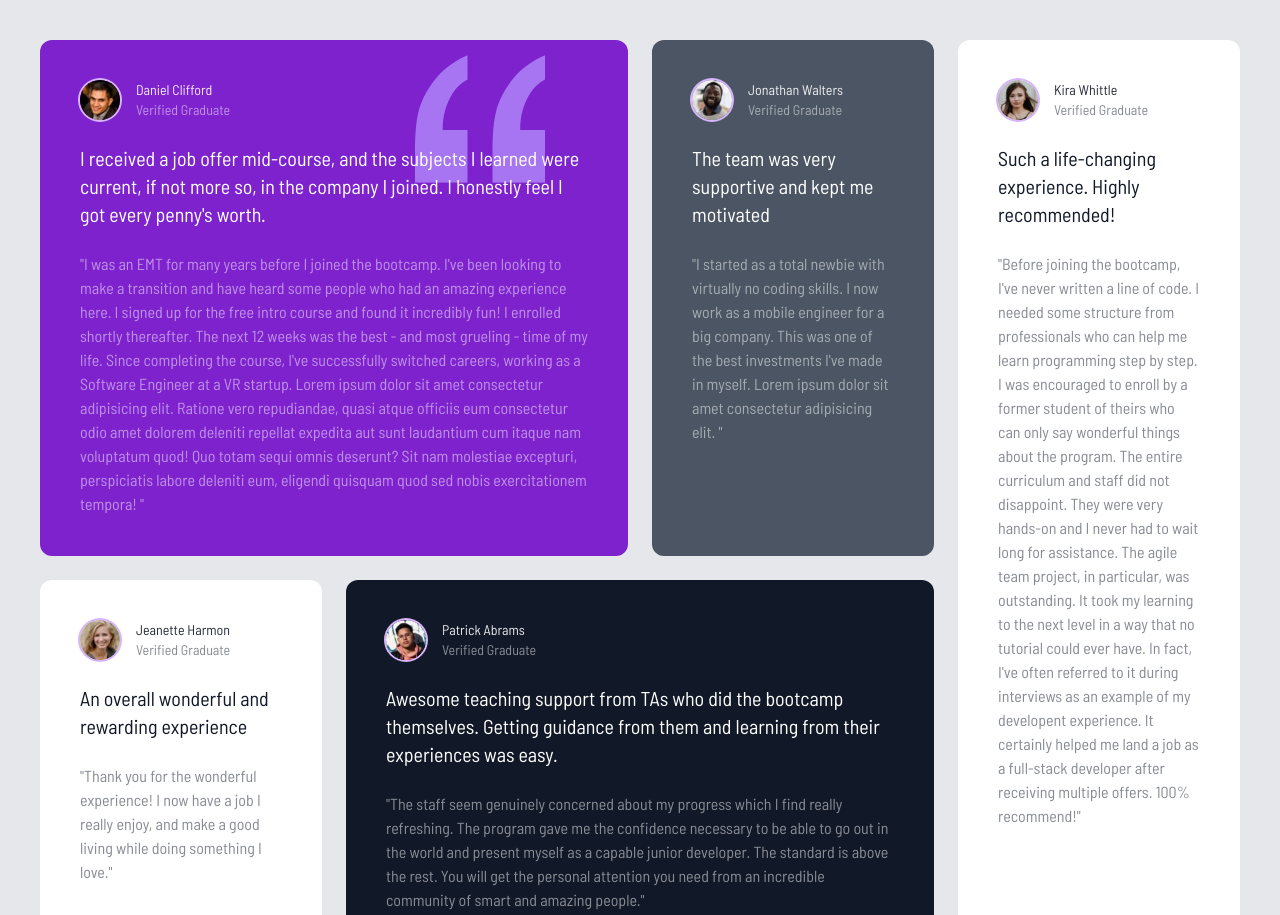
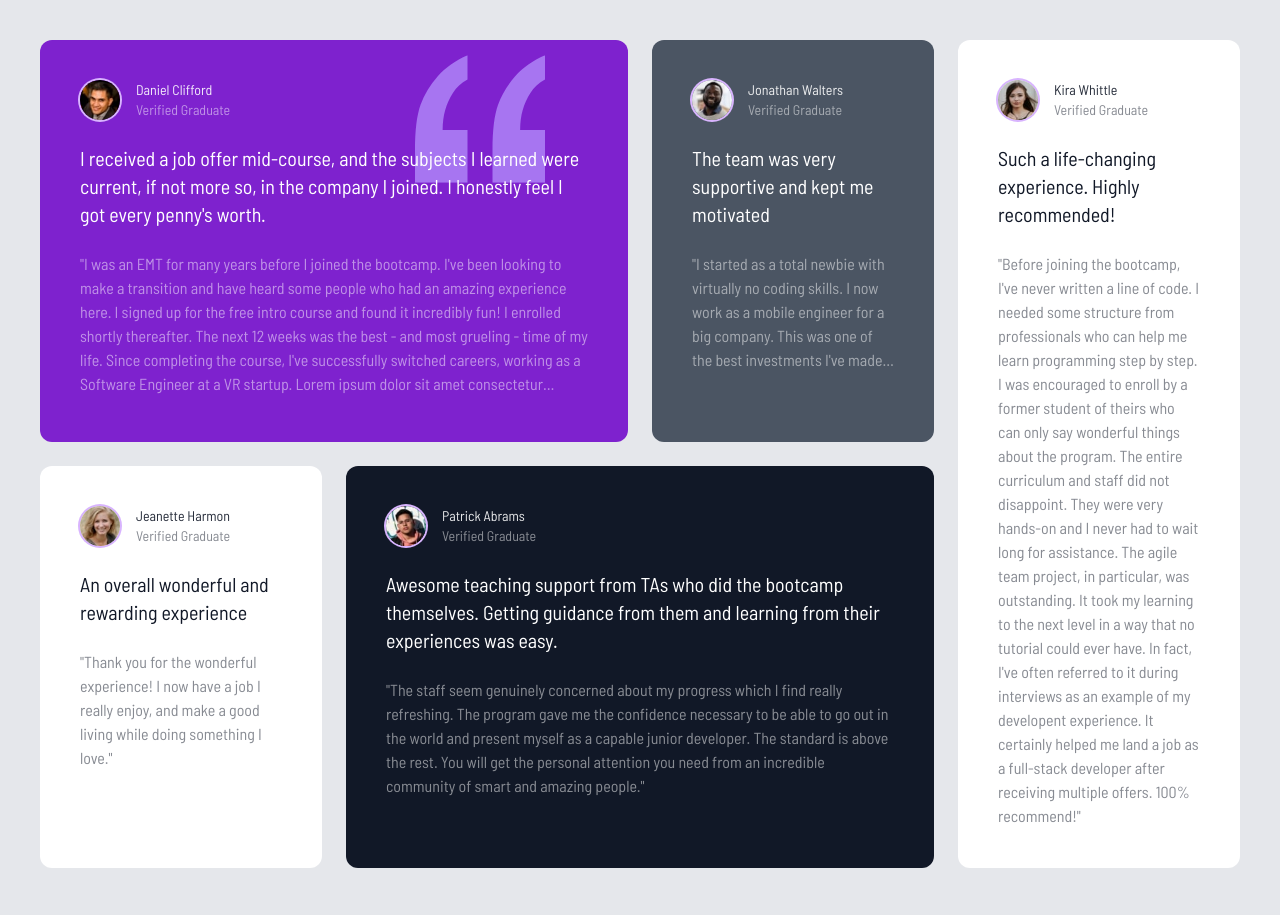
Before and after one commit to Mldamico/tailwind-projects, a website: page testimonial/index.html in a window 1280 px wide. Shown: the top 915 px of the page. Drawn offline with Linux system fonts and the light colour scheme.

Commit message:
line clamp plugin

```diff
--- a/testimonial/index.html
+++ b/testimonial/index.html
@@ -65,7 +65,12 @@
           "I started as a total newbie with virtually no coding skills. I now
           work as a mobile engineer for a big company. This was one of the
           best investments I've made in myself. Lorem ipsum dolor sit amet
-          consectetur adipisicing elit. "
+          consectetur adipisicing elit. Atque ipsam veritatis natus illum
+          ullam ab, nesciunt rerum nobis, quibusdam ad voluptatum rem
+          necessitatibus facere nihil deleniti assumenda vel velit neque quia,
+          nisi ipsum laudantium impedit eveniet iste. Pariatur, exercitationem
+          consequuntur praesentium a est eum velit quos maiores ipsum facere
+          tempora! "
         </p>
       </div>
 
--- a/testimonial/package.json
+++ b/testimonial/package.json
@@ -11,6 +11,7 @@
   "author": "",
   "license": "ISC",
   "devDependencies": {
+    "@tailwindcss/line-clamp": "^0.4.0",
     "tailwindcss": "^3.1.8"
   }
 }
--- a/testimonial/tailwind.config.js
+++ b/testimonial/tailwind.config.js
@@ -14,5 +14,7 @@ module.exports = {
       }
     },
   },
-  plugins: [],
+  plugins: [
+    require('@tailwindcss/line-clamp')
+  ],
 }
```
Also changed, not shown: testimonial/css/style.css, 1 other file.
